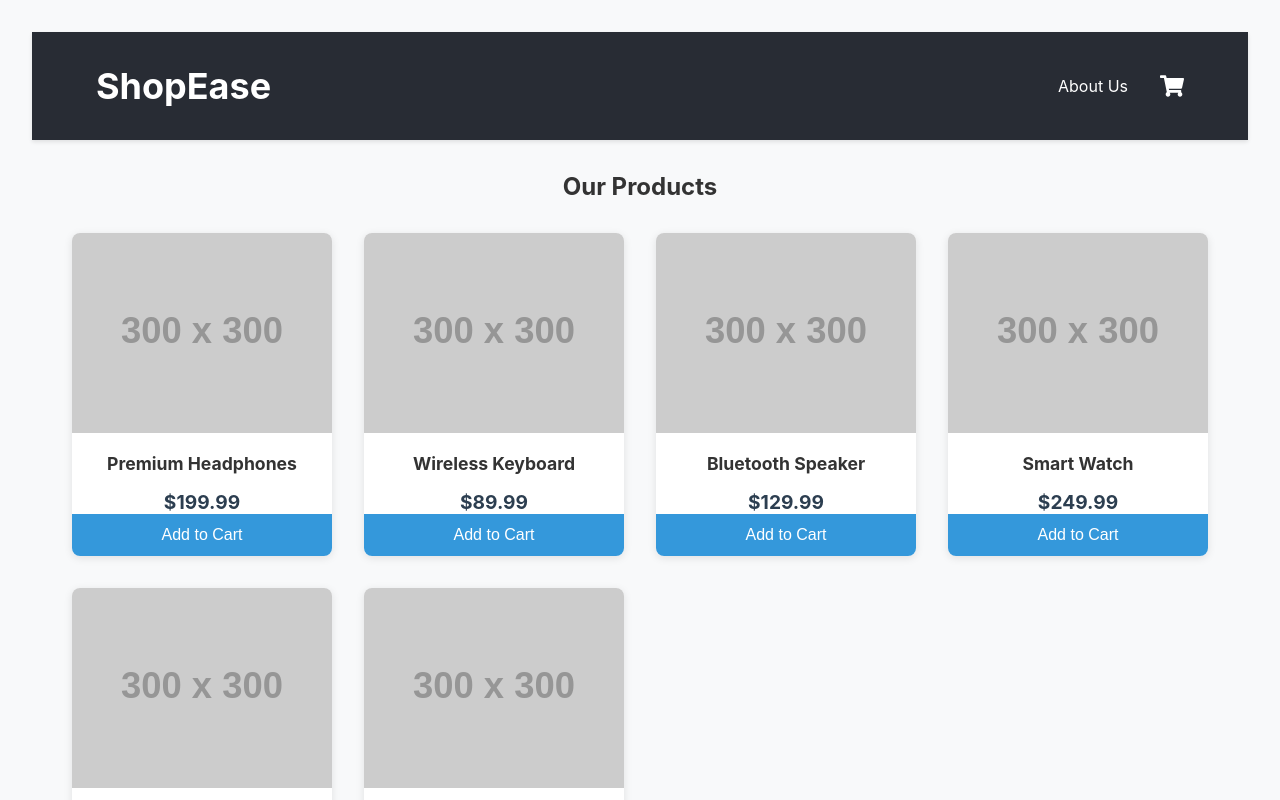
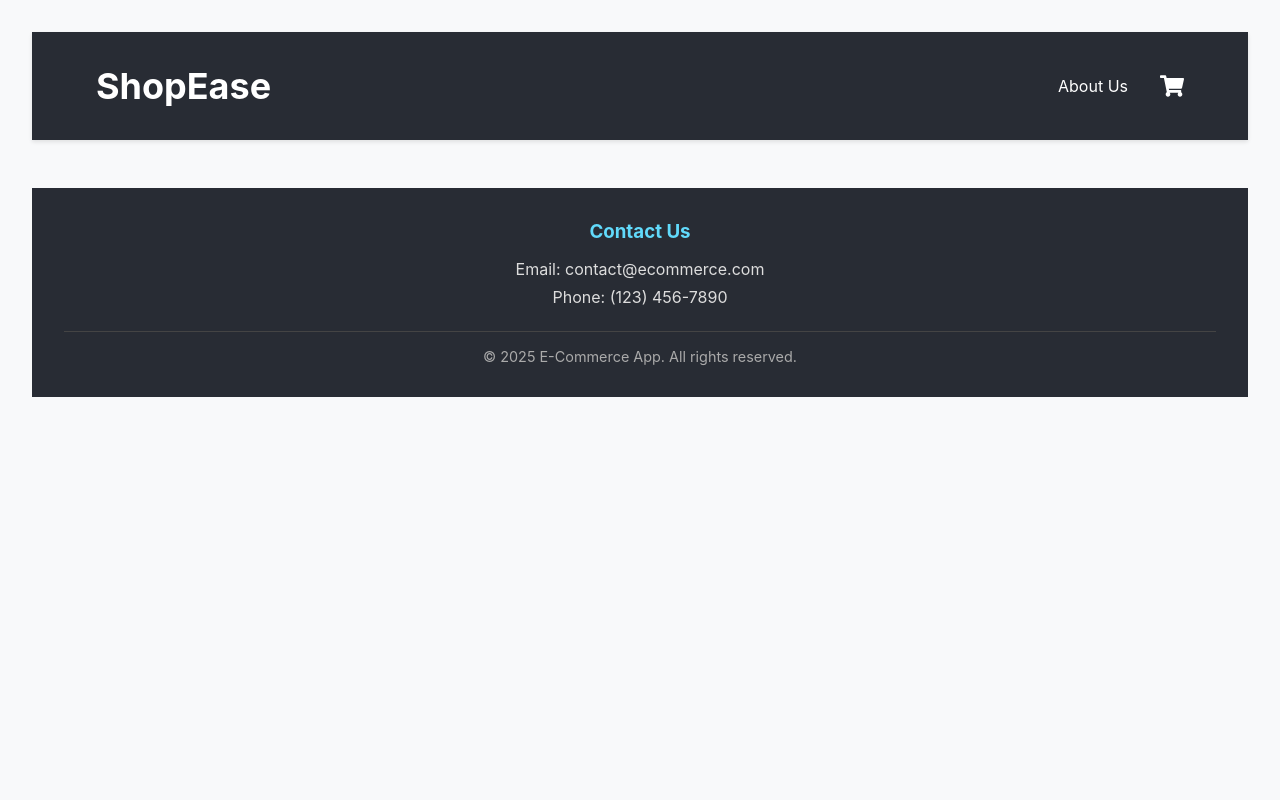
Before and after one commit to sunny-gd/ecommerce-app, a React (Create React App) app: page / in a window 1280 px wide. Shown: the top 800 px of the page. Built offline with nearby package versions, Linux system fonts and the light colour scheme.

Commit message:
change homepage

```diff
--- a/src/App.js
+++ b/src/App.js
@@ -15,9 +15,9 @@ function App() {
         <div className="App">
           <Navbar />
           <Routes>
-            <Route path="/" element={<Products />} />
-            <Route path="/cart" element={<Cart />} />
-            <Route path="/about" element={<About />} />
+            <Route path="/ecommerce-app" element={<Products />} />
+            <Route path="/ecommerce-app/cart" element={<Cart />} />
+            <Route path="/ecommerce-app/about" element={<About />} />
           </Routes>
           <Footer />
         </div>
```
